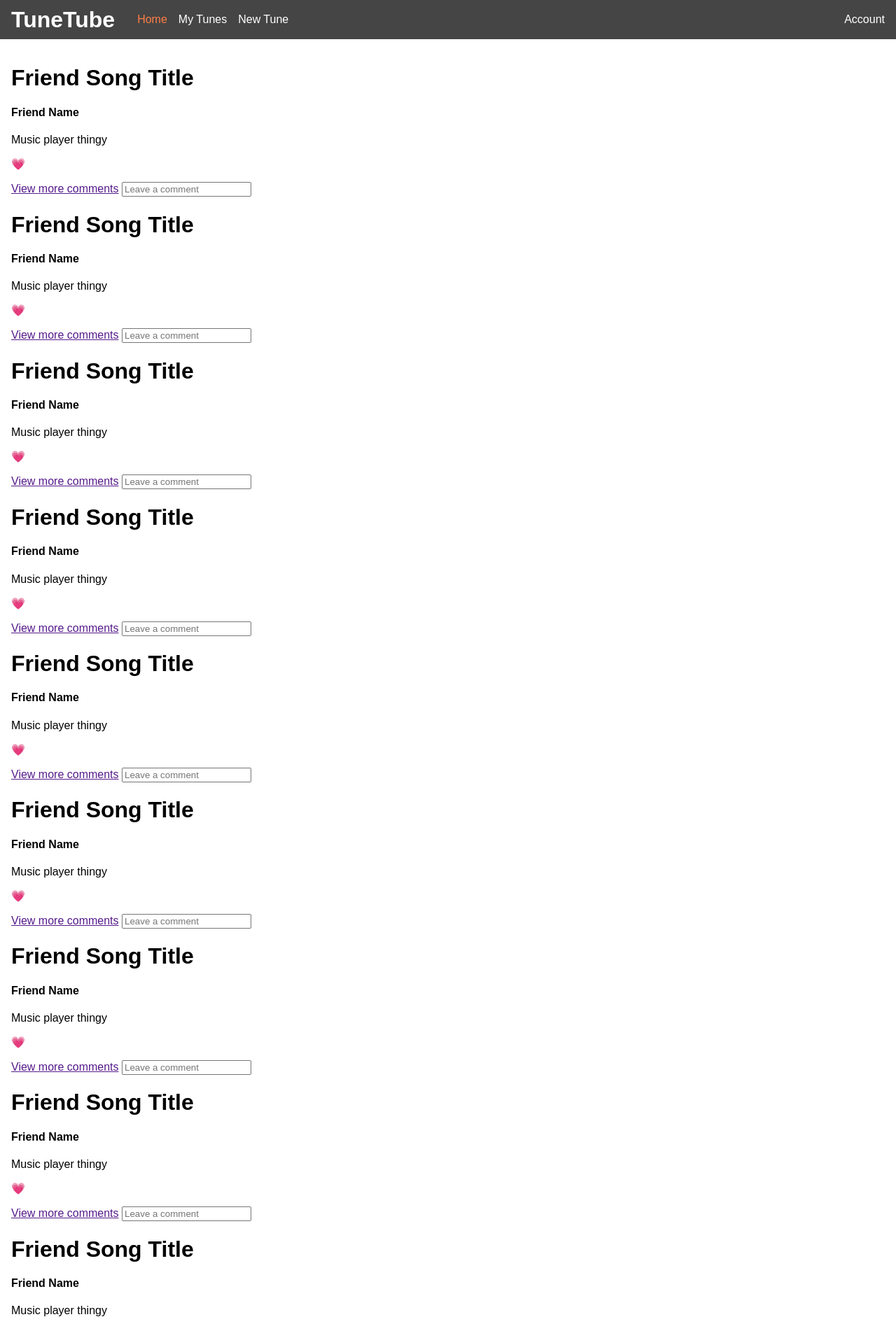
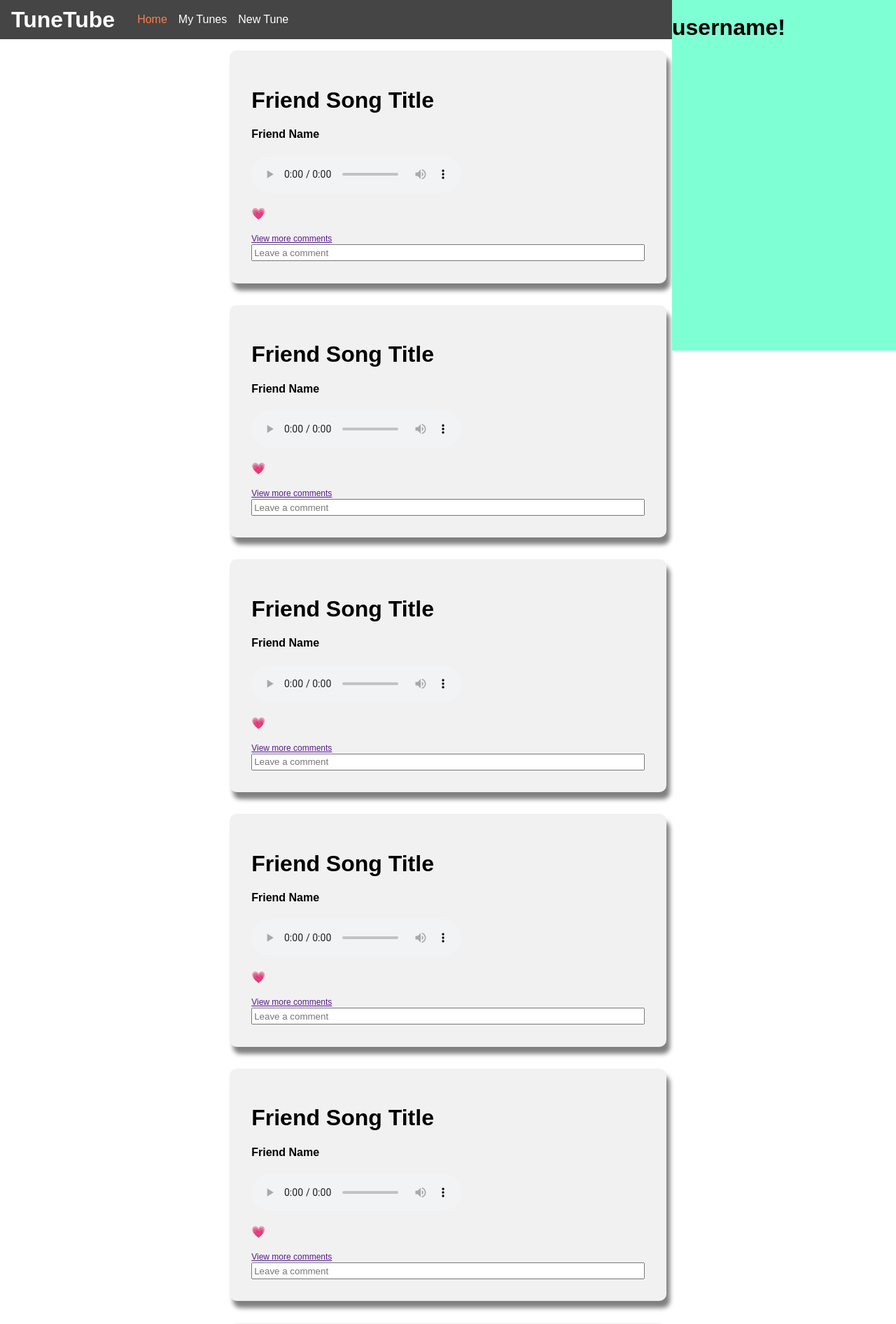
Before and after one commit to PenguinSnail/tunetube, a Flask app: page / in a window 1280 px wide. Shown: the top 1892 px of the page at 70% size. Run offline with Flask 3, Linux system fonts and the light colour scheme; the visitor is signed in with stand-in values (Sample User, id 1); data that the repository does not hold is empty.

Commit message:
started editing card view and added empty playback controls

```diff
--- a/static/css/pages/home.css
+++ b/static/css/pages/home.css
@@ -28,12 +28,12 @@
 
 /* card for each post on the home page */
 
-div.card {
-    outline: 2px solid black;
+.card {
     padding: 5%;
     background: #f1f1f1;
     border-radius: 10px;
     margin-bottom: 5%;
+    filter: drop-shadow(5px 10px 3px #808080)
 }
 
 .comment-box {
@@ -44,3 +44,7 @@
 .small-font {
     font-size: 12px;
 }
+
+.playback {
+    margin: 0;
+}
--- a/templates/pages/home_page.html
+++ b/templates/pages/home_page.html
@@ -3,7 +3,7 @@
     TuneTube
 {% endblock %}
 {% block head %}
-    <link rel="stylesheet" href="static/css/home-page.css" />
+    <link rel="stylesheet" href="static/css/pages/home.css" />
 {% endblock %}
 {% block body %}
     <!-- Container for user feed -->
@@ -20,7 +20,14 @@
                         <h1>Friend Song Title</h1>
                         <h4>Friend Name</h4>
                         <div></div>
-                        <p>Music player thingy</p>
+
+                        <figure class="playback"> <!-- https://developer.mozilla.org/en-US/docs/Web/HTML/Element/audio -->
+                            <audio
+                                controls
+                                src="AUDIOPATHHERE"> <!--TODO add audio path here-->
+                            </audio>
+                        </figure>
+
                         <p>&#128151;</p>
                         <a href="" class="underline small-font">View more comments</a>
                         <input type="text" id="comment" placeholder="Leave a comment" class="comment-box" />
@@ -33,7 +40,7 @@
             <!-- Link to your profile -->
             <a>
                 <div>
-                    <h1>UserName!</h1>
+                    <h1>username!</h1>
                 </div>
             </a>
         </div>
```
